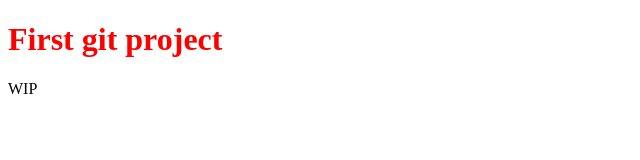
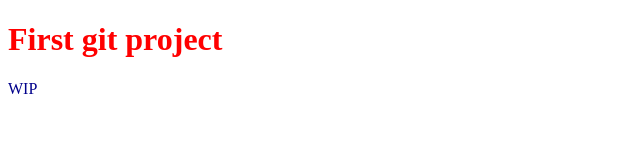
Before and after one commit to mhuriez/first_git, a plain HTML site: page index.html in a window 1280 px wide. Shown: the full height of the page, 0-640 px from the left. Drawn offline with Linux system fonts and the light colour scheme.

Commit message:
Add color blue

```diff
--- a/styles/style.css
+++ b/styles/style.css
@@ -1,3 +1,7 @@
 h1{
     color:red;
 }
+
+p{
+    color:darkblue;
+}
```
